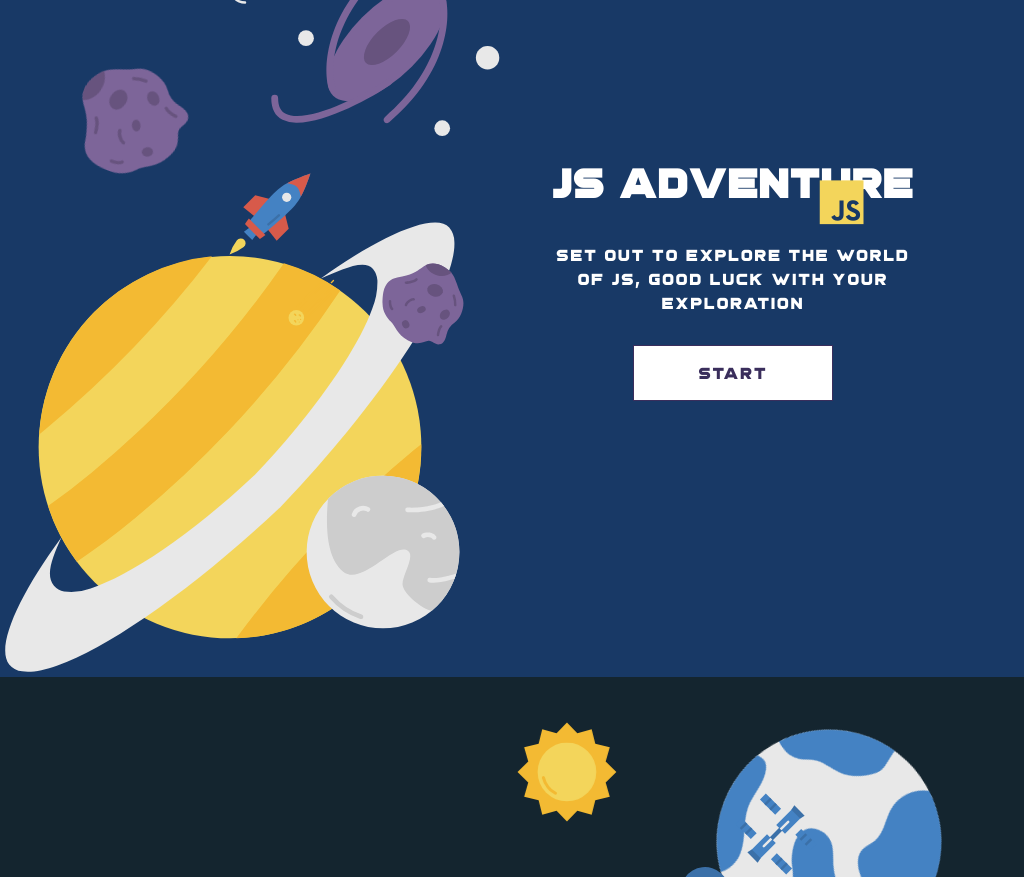
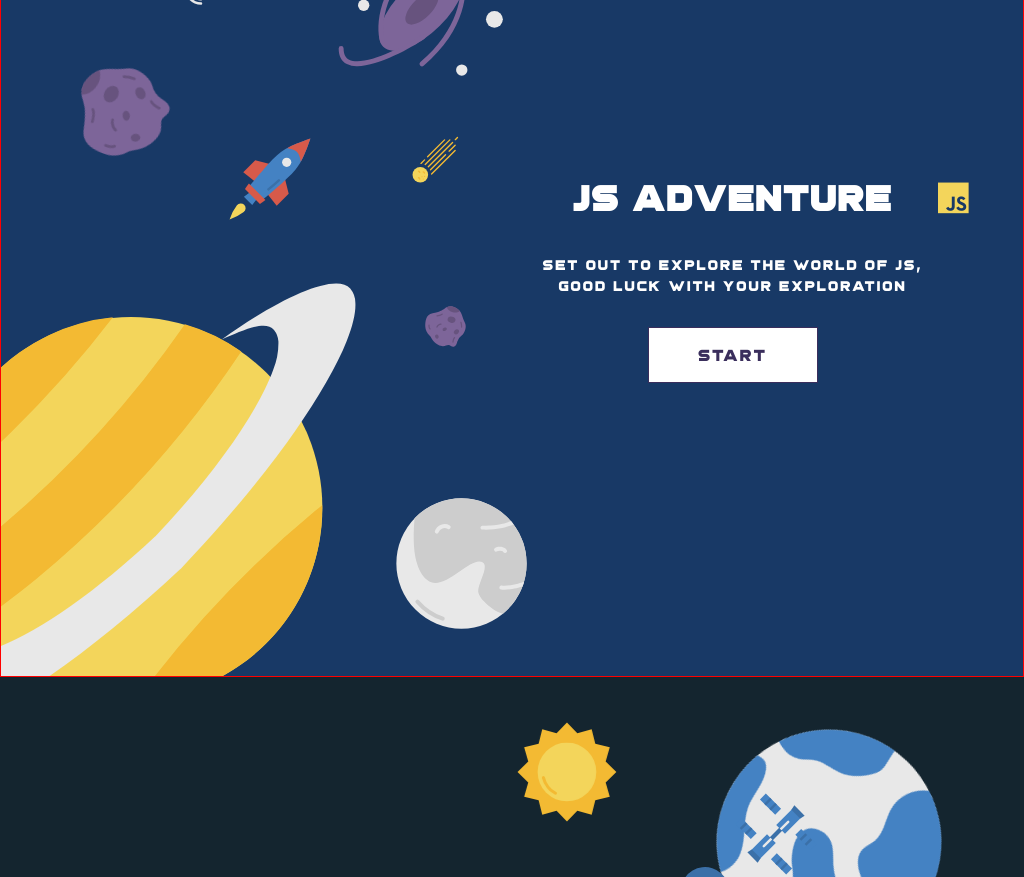
Before and after one commit to AlexeyKurgan/CodeAdventure, a website: page src/index.html in a window 1024 px wide. Shown: the part 840-1717 px from the top of the page. Drawn offline with nearby package versions, Linux system fonts and the light colour scheme; files that its build step writes are made by us from their sources; no server answers.

Commit message:
start work js-adventure section mobile

```diff
--- a/src/scss/components/_header.scss
+++ b/src/scss/components/_header.scss
@@ -258,8 +258,6 @@
             flex-wrap: wrap;
             transition: all ease-out 0.4s;
             border-bottom:2px solid $color2;
-            // overflow-x: hidden;
-            // overflow-y: hidden;
 
             &-top{
                 width: 100%;
@@ -565,7 +563,6 @@
             width: 40%;
         }
     }
-
     /*------ Large devices styles ------*/
     @media (min-width: 991.98px) and (max-width: 1199px) {
 
--- a/src/scss/components/_js-adventure.scss
+++ b/src/scss/components/_js-adventure.scss
@@ -118,4 +118,138 @@
             transition: all ease-out 0.4s;
         }
     }
+    /*----- Start media queries -----*/
+
+    /*----- Small devices styles -----*/
+    @media (min-width: 324.98px) and (max-width: 525px) {
+        border:1px solid yellow;
+    }
+    @media (min-width: 525.98px) and (max-width: 767px) {
+        border:1px solid rgb(62, 176, 204);
+    }
+    /*----- Medium devices styles -----*/
+    @media (min-width: 767.98px) and (max-width: 991px) {
+        border:1px solid rgb(247, 0, 255);
+    }
+    /*------ Large devices styles ------*/
+    @media (min-width: 991.98px) and (max-width: 1198px) {
+        border:1px solid rgb(255, 0, 0);
+        height: auto;
+        min-height: 800px;
+        overflow:hidden;
+
+        &__icon{
+            &:nth-child(1){
+                bottom: -122px;
+                left: -190px;
+            }
+            &:nth-child(2){
+                top:30%;
+                z-index: 3;
+            }
+            &:nth-child(3){
+                width: 180px;
+            }
+            &:nth-child(4){
+                width: 145px;
+                right: -5%;
+            }
+            &:nth-child(5){
+                width: 45px;
+                z-index: 3;
+            }
+            &:nth-child(6){
+                left: 25%;
+            }
+            &:nth-child(8){
+                top: 30%;
+                right: 12%;
+            }
+            &:nth-child(9){
+                width: 100px;
+            }
+        }
+
+        &__content{
+            i{
+                font-size: 35px;
+                top: 36.4%;
+                right: -4%;
+            }
+        }
+
+        &__title{
+            font-size: 35px;
+        }
+
+        &__desc{
+            font-size: 14px;
+        }
+
+        &__start-btn{
+            width: 170px;
+        }
+    }
+    @media (min-width: 1198.98px) and (max-width: 1401px) {
+        border:1px solid rgb(0, 255, 21);
+        height: auto;
+        min-height: 800px;
+        overflow:hidden;
+
+        &__icon{
+            &:nth-child(1){
+                bottom: -122px;
+                left: -190px;
+            }
+            &:nth-child(2){
+                top:30%;
+                z-index: 3;
+            }
+            &:nth-child(8){
+                right: 30%;
+            }
+        }
+
+        &__content{
+            i{
+                top: 33%;
+                right: 1%;
+            }
+        }
+    }
+    @media (min-width: 1401.98px) and (max-width: 1651px) {
+        border:1px solid rgb(119, 0, 255);
+        height: auto;
+        min-height: 800px;
+        overflow:hidden;
+
+        &__icon{
+            &:nth-child(1){
+                bottom: -122px;
+                left: -190px;
+            }
+            &:nth-child(2){
+                top:30%;
+            }
+            &:nth-child(8){
+                right: 30%;
+            }
+        }
+
+        &__content{
+            i{
+                top: 33%;
+                right: 10%;
+            }
+        }
+    }
+    @media (min-width: 1651.98px) and (max-width: 1900px) {
+        border:1px solid rgb(255, 123, 0);
+        padding: 30px 40px;
+        height: auto;
+        min-height: 800px;
+        overflow:hidden
+    }
+
+    /*----- End media queries -----*/
 }
--- a/src/scss/components/_promo.scss
+++ b/src/scss/components/_promo.scss
@@ -105,7 +105,6 @@
         bottom: 0;
         right: 40%;
     }
-
     /*----- Start media queries -----*/
 
     /*----- Small devices styles -----*/
@@ -214,10 +213,11 @@
 
         &__text{
             font-size: 16px;
+            line-height: 29px;
         }
 
     }
-    @media (min-width: 1198.98px) and (max-width: 1651px) {
+    @media (min-width: 1198.98px) and (max-width: 1401px) {
         padding: 80px 50px;
         height: auto;
         min-height: auto;
@@ -245,5 +245,5 @@
         min-height: auto;
     }
 
-    /*----- Start media queries -----*/
+    /*----- End media queries -----*/
 }
```
Also changed, not shown: src/js/settings.js (+0 -7 lines).
